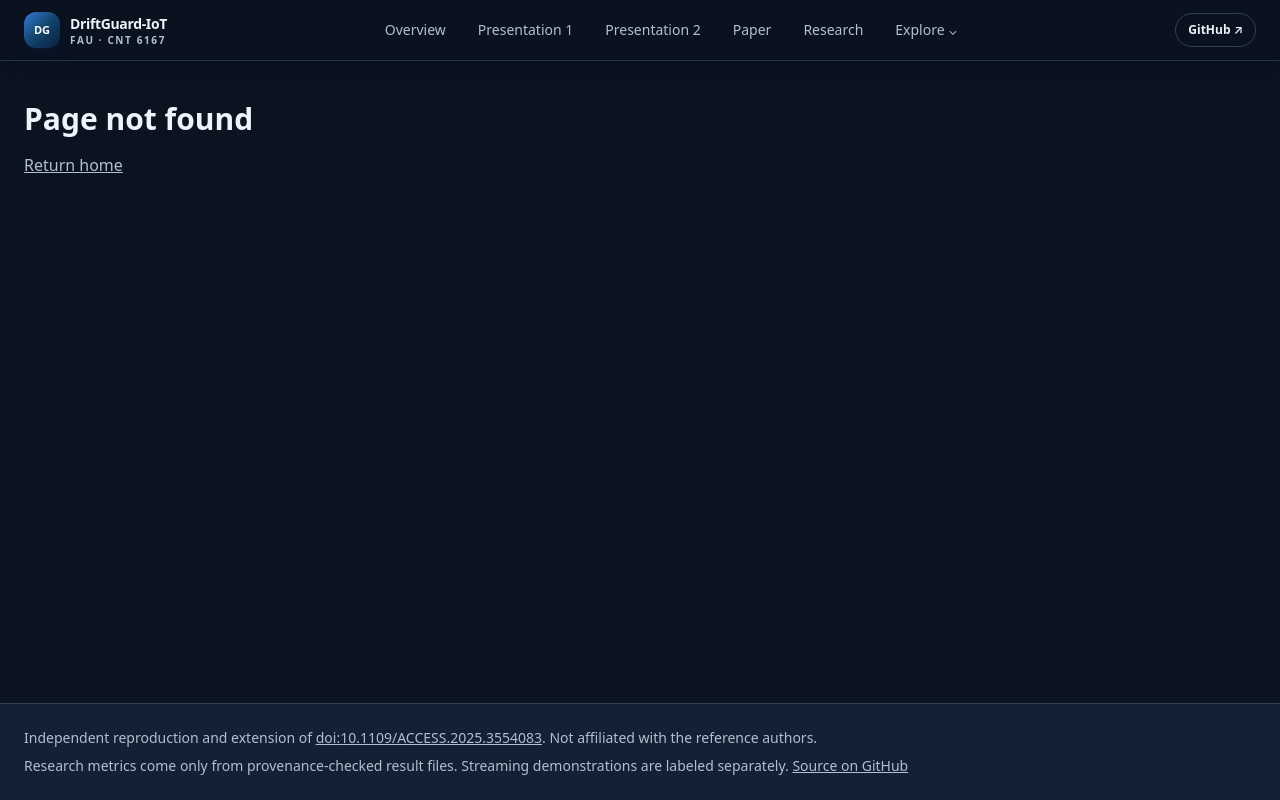
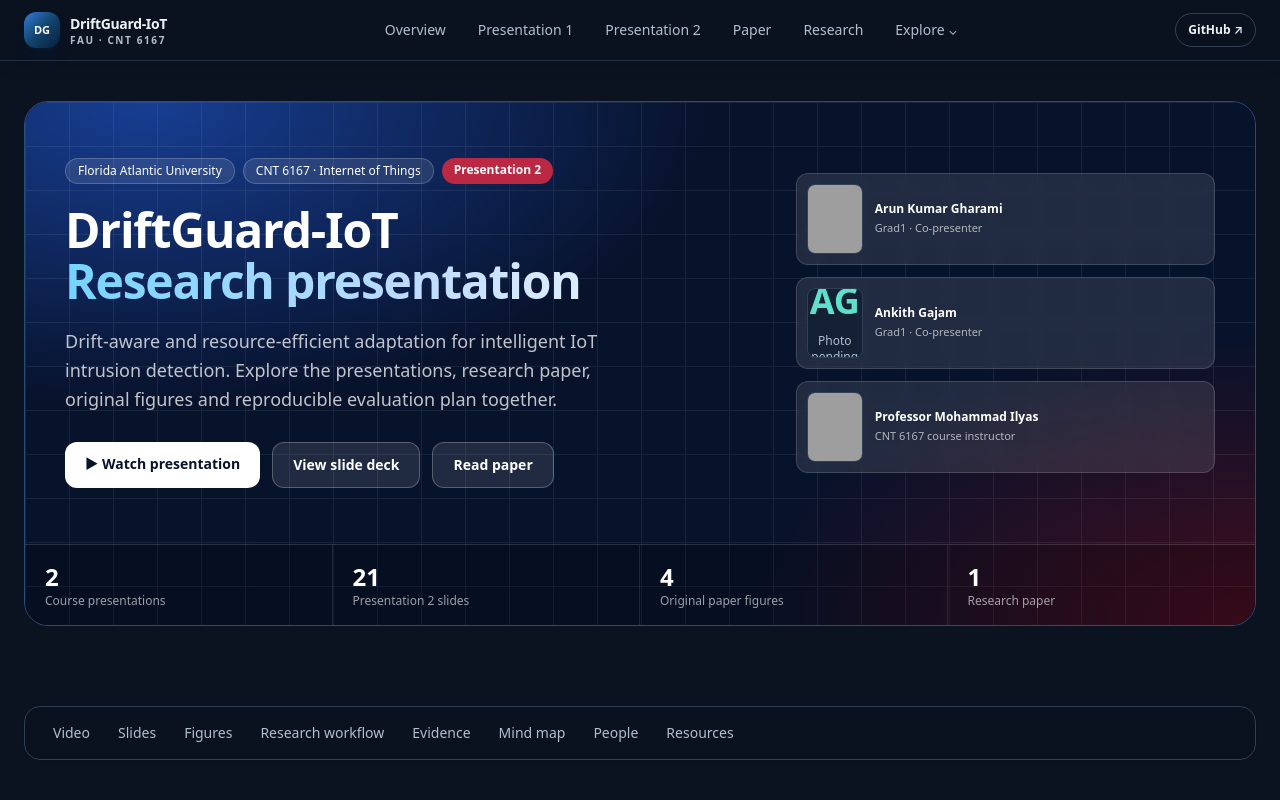
Before and after one commit to Arungharami/DriftGuard-IoT, a Next.js app in the folder apps/research-portal/: page /course in a window 1280 px wide. Before the commit this address had no page. Shown: the top 800 px of the page. Built offline with nearby package versions, Linux system fonts and the light colour scheme; grey boxes are pictures that could not be loaded.

Commit message:
feat(course): add Biomedical-style /course route

```diff
--- /dev/null
+++ b/apps/research-portal/src/app/course/page.tsx
@@ -0,0 +1,4 @@
+import type { Metadata } from "next";
+import { IoTCourseExperience } from "@/components/IoTCourseExperience";
+export const metadata: Metadata = {title:"CNT 6167 Course Presentation | DriftGuard-IoT",description:"Presentation 2, research figures, workflow, and evidence resources for the IoT course."};
+export default function CoursePage(){return <IoTCourseExperience/>;}
```
